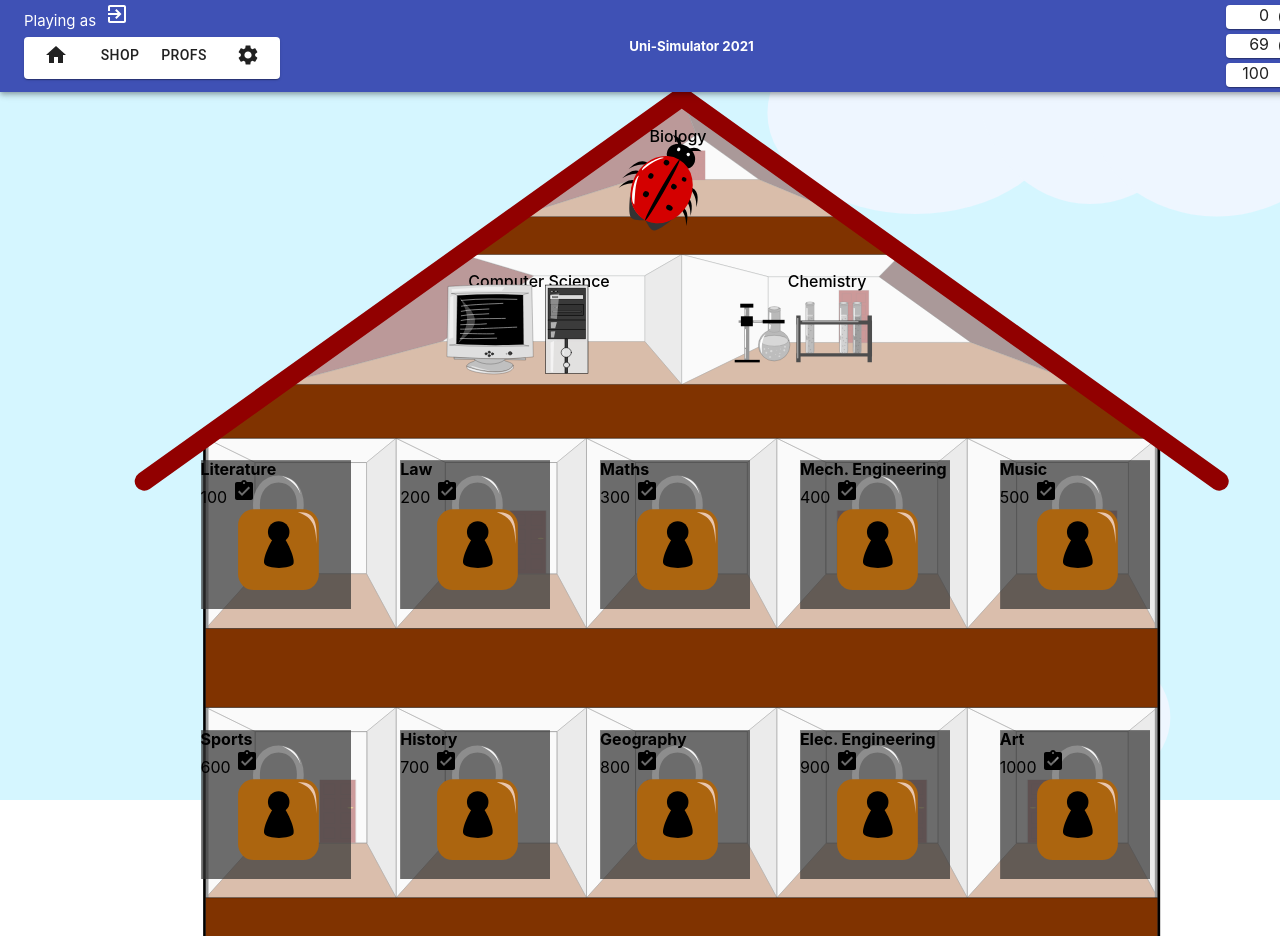
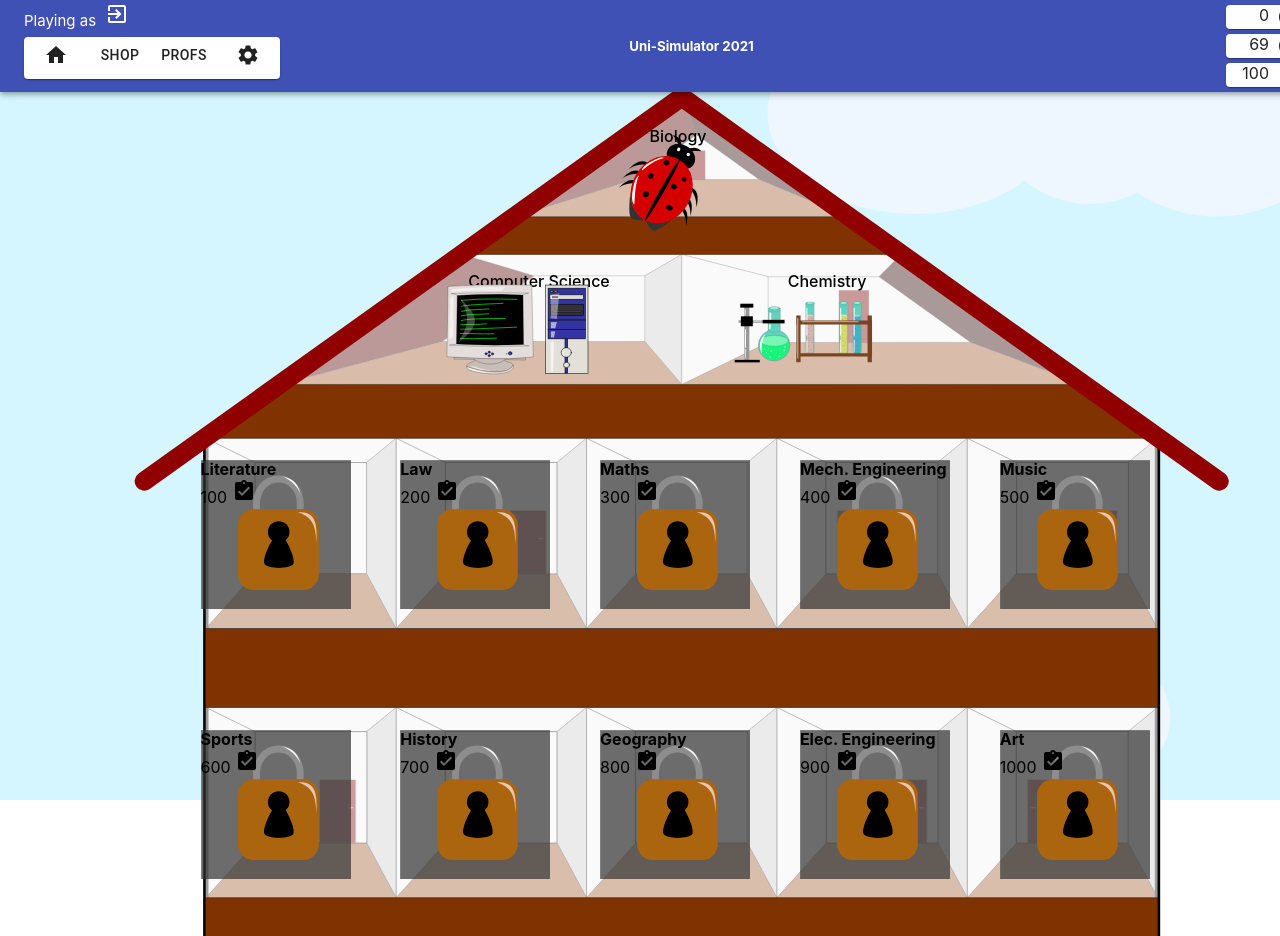
Before and after one commit to daniel11609/uni_simulator2021, a React (Create React App) app: page / in a window 1280 px wide. Both pictures are taken after a click on the button "Play". Shown: the top 936 px of the page. Built offline with nearby package versions, Linux system fonts and the light colour scheme.

Commit message:
Room icons are now all with color

```diff
--- a/src/components/CGU/Room.js
+++ b/src/components/CGU/Room.js
@@ -105,12 +105,12 @@ export default class Room extends React.Component {
     getRoomImage(id=1, purchased=false) {
         //Returns the Image Corresponding to the Room state and id
         let subjects = ['Biology', 'Computer_Science', 'Chemistry', 'Literature', 'Law', 'Maths', 'Mech_Engineering', 'Music', 'Sports', 'Geography', 'Elec_Engineering', 'Art'];
-        let path = 'Rooms/'
-        if(purchased){
+        let path = 'Rooms/Color/'
+        /*if(purchased){
             path += 'Color/'
         }else{
             path += 'BW/'
-        }
+        }*/
         path += subjects[id-1] + '.svg'
         return path
     }
```
